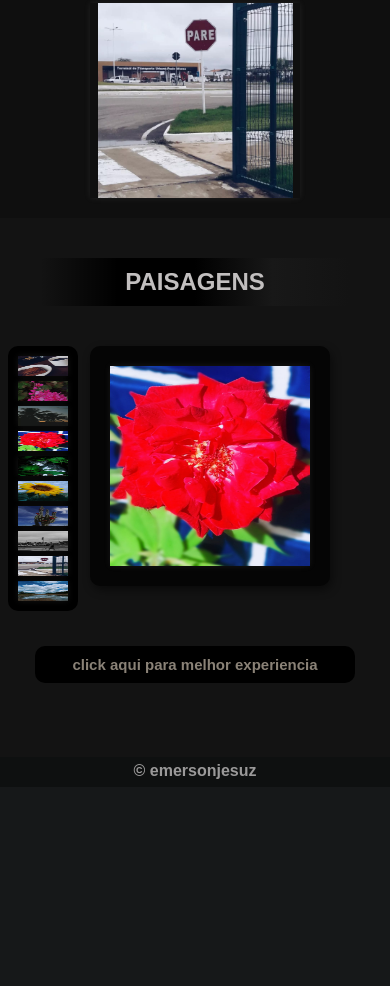
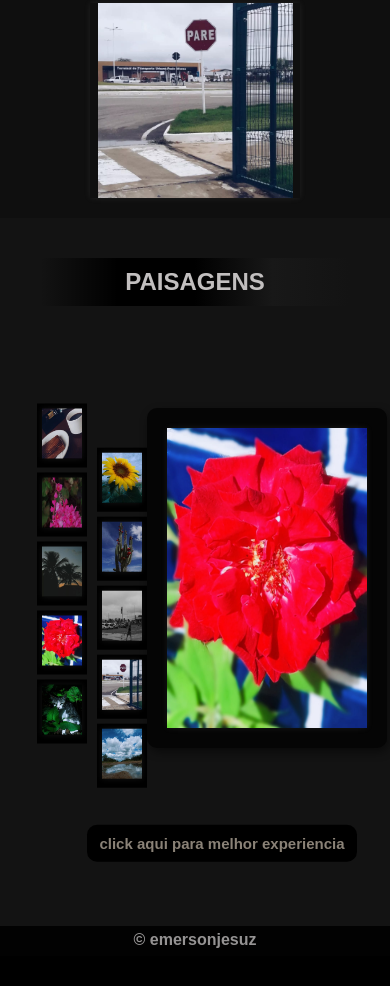
Before and after one commit to emersonjesuz/respositorio, a plain HTML site: page site002/index.html in a window 390 px wide. Shown: the part 578-1564 px from the top of the page. Before the commit the page ends 1365 px from the top, so only its background shows below. Drawn offline with Linux system fonts and the light colour scheme.

Commit message:
atualizaçao

```diff
--- a/site002/estilo/site.css
+++ b/site002/estilo/site.css
@@ -10,7 +10,7 @@
 
 body{
     font-family: Arial, Helvetica, sans-serif;
-    background-color: rgba(17, 19, 20, 0.977);
+    background-color: #000000;
     width: 100%;
 
 }
@@ -28,6 +28,7 @@ header > h1{
     font-size: 5em;
     text-shadow: 0px 0px 3px rgba(0, 0, 0, 0.56);
 }
+
 header > p{
     text-shadow: 0px 0px 3px rgba(0, 0, 0, 0.56);
 }
@@ -136,6 +137,9 @@ img{
 /**/
 #caixa{
     position: relative;
+    display: block;
+    margin: auto;
+    width: 100%;
 }
 .conteiner > div > img {
     width: 100%;
@@ -144,26 +148,40 @@ img{
 
 }
 .conteiner{
-    display: flexbox;
-    align-content: center;
-    width: 60px;
+    display: block;
+    align-content: flex-end;
+    align-items: flex-end;
+    width: 80px;
+    height: 300px;
     margin: auto;
-    padding: 5px;
-    background: black;
-    position: absolute;
-
-    border-radius: 10px;
+    padding: 0px;
 
 
 
+    border-radius: 5px;
+
+
+    transform: translate(80%, 35%);
 
 }
 .conteiner > div{
+    background-color:black ;
+    padding: 5px;
+}
+.fila1{
+    margin: 5px ;
+    width: 80px;
 
+    transform: translate(-5%,-92%);
+
+}
+
+.fila2{
     margin: 5px ;
-    width: 50px;
-    height: 47.5px;
-    background-color: rgb(12, 10, 12);
+    width: 80px;
+
+    transform: translate(100%,-592%);
+
 }
 /* albool de foto*/
 .t{
@@ -186,17 +204,20 @@ a{
 }
 #res{
     background-color: rgb(5, 5, 5);
-
-    width: 500px;
-    margin: auto;
+    margin:auto;
+    width: 400px;
     padding: 20px;
-    height: 500px;
+    height: 400px;
 
     box-shadow: 2px 4px 10px rgba(0, 0, 0, 0.488);
+
+
+
+    transform: translate(30%,-50%);
 }#foto{
     width: 100%;
     height: 100%;
-    display: block;
+
     margin: auto;
 
 }
@@ -227,6 +248,10 @@ footer > p{
 @media (max-width:1500px){
     .conteiner{
         margin-left: 20%;
+
+    }
+    .conteiner > div{
+
     }
 }
 @media (max-width:1200px){
@@ -244,18 +269,35 @@ footer > p{
         margin-left: 5%;
     }
 }
-@media (max-width:780px){
+@media (max-width:800px){
     *{margin: 0px;}
     nav{
         text-align: center;
     }
    #res {
         border-radius: 10px;
-        width: 400px;
-        height: 400px;
+        width: 300px;
+        height: 300px;
+
+        transform: translate(39%, -60%);
     }
     .conteiner{
         margin-left: 9%;
+    }
+    .fila1{
+        margin: 5px ;
+        width: 60px;
+
+        transform: translate(-5%,-82%);
+
+    }
+
+    .fila2{
+        margin: 5px ;
+        width: 60px;
+
+        transform: translate(100%,-552%);
+
     }
     .t{
         width: 300px;
@@ -263,6 +305,7 @@ footer > p{
     }
     #cor-body{
         margin-bottom: 0px;
+        height: 50%;
     }
 }
 @media (max-width:750px){
@@ -278,8 +321,20 @@ footer > p{
     .conteiner{
         margin-left: 8%;
     }
-    .conteiner > div{
-        height: 30px;
+    .fila1{
+        margin: 5px ;
+        width: 60px;
+
+        transform: translate(-5%,-82%);
+
+    }
+
+    .fila2{
+        margin: 5px ;
+        width: 60px;
+
+        transform: translate(100%,-552%);
+
     }
     .t{
         width: 300px;
@@ -296,19 +351,36 @@ footer > p{
     }
    #res {
         border-radius: 10px;
-        width: 300px;
-        height: 300px;
+        width: 200px;
+        height: 200px;
     }
     .conteiner{
         margin-left: 9%;
     }
+    .fila1{
+        margin: 5px ;
+        width: 50px;
+
+        transform: translate(-5%,-82%);
+
+    }
+
+    .fila2{
+        margin: 5px ;
+        width: 50px;
+
+        transform: translate(100%,-552%);
+
+    }
     .t{
-        width: 300px;
+        width: 250px;
         font-size: 15px;
+
+        transform: translate(35%, -240%);
     }
     #cor-body{
         margin-bottom: 0px;
-        height: 80vh;
+        height: 100vh;
     }
 }
 @media (max-width:600px){
@@ -318,11 +390,26 @@ footer > p{
     }
    #res {
         border-radius: 10px;
-        width: 300px;
-        height: 300px;
+        width: 200px;
+        height: 200px;
     }
     .conteiner{
         margin-left: 3%;
+    }
+    .fila1{
+        margin: 5px ;
+        width: 60px;
+
+        transform: translate(-5%,-82%);
+
+    }
+
+    .fila2{
+        margin: 5px ;
+        width: 60px;
+
+        transform: translate(100%,-552%);
+
     }
     .t{
         width: 300px;
@@ -330,7 +417,7 @@ footer > p{
     }
     #cor-body{
         margin-bottom: 0px;
-        height: 70vh;
+        height: 100vh;
     }
 }
 @media (max-width:520px){
@@ -340,25 +427,39 @@ footer > p{
     }
    #res {
         border-radius: 10px;
-        width: 300px;
+        width: 200px;
         height: 300px;
-        margin-left: 23%;
+
     }
     .conteiner{
         margin-left: 2%;
 
     }
-    .conteiner > div{
-        height: 30px;
+    .fila1{
+
+        width: 50px;
+
+        transform: translate(-20%,-82%);
+
+    }
+
+    .fila2{
+
+        width: 50px;
+
+        transform: translate(90%,-552%);
+
     }
     .t{
-        width: 300px;
+        width: 250px;
         font-size: 15px;
-        margin-top: 60px;
+
+        transform: translate(30%,-300%);
     }
     #cor-body{
         margin-bottom: 0px;
-        height: 80vh;
+        height: 110vh;
+        width: 96vw;
     }
 }
 @media (max-width:450px){
@@ -379,23 +480,39 @@ footer > p{
    #res {
         border-radius: 10px;
         width: 200px;
-        height: 200px;
-        margin-left: 23%;
+        height: 300px;
+
+        transform: translate(30%,-70%);
     }
     .conteiner{
         margin-left: 2%;
 
     }
-    .conteiner > div{
-        height: 20px;
+    .fila1{
+        margin: 5px ;
+        width: 40px;
+
+        transform: translate(-80%,-82%);
+
+    }
+
+    .fila2{
+        margin: 5px ;
+        width: 40px;
+
+        transform: translate(40%,-552%);
+
     }
     .t{
-        width: 300px;
+        width: 250px;
         font-size: 15px;
-        margin-top: 60px;
+
+
+        transform: translate(10%,-490%);
     }
     #cor-body{
         margin-bottom: 0px;
-        height: 50vh;
+        height: 70vh;
+        width: 100vw;
     }
 }
--- a/site002/index.html
+++ b/site002/index.html
@@ -16,7 +16,7 @@
 
         4 rodapé com as redes sociais e telefone pra contato email -->
     <header id="header">
-        <h1>Polyana</h1>
+        <h1 id="titulo">Polyana</h1>
         <p>Designer e Fotografia</p>
     </header>
     <nav  id="nav">
@@ -64,36 +64,39 @@
                 </h1>
             </main>
             <section class="conteiner">
-                <div onclick="img1()">
+                <div class="fila1"  onclick="img1()">
                     <img src="albool/chicara.jpg" alt="">
                 </div>
-                <div onclick="img2()">
+                <div class="fila1" onclick="img2()">
                     <img src="albool/abelha.jpg" >
                 </div>
-                <div onclick="img3()">
+                <div  class="fila1" onclick="img3()">
                     <img src="albool/coqueiro.jpg" alt="">
                 </div>
-                <div onclick="img4()">
+                <div class="fila1" onclick="img4()">
                     <img src="albool/flor-verm.jpg" alt="">
                 </div>
-                <div onclick="img5()">
+                <div  class="fila1" onclick="img5()">
                     <img src="albool/gato.jpg" alt="">
                 </div>
-                <div onclick="img6()">
+                <div class="fila2" onclick="img6()">
                     <img src="albool/girasol.jpg" alt="">
                 </div>
-                <div onclick="img7()">
+                <div class="fila2"  onclick="img7()">
                     <img src="albool/madacaru.jpg" alt="">
                 </div>
-                <div onclick="img8()">
+                <div class="fila2"  onclick="img8()">
                     <img  src="albool/mulher-preto.jpg" alt="">
                 </div>
-                <div onclick="img9()">
+                <div class="fila2" onclick="img9()">
                     <img src="albool/placa-pare.jpg" alt="">
                 </div>
-                <div onclick="img10()">
+                <div class="fila2" onclick="img10()">
                     <img src="albool/poça-dagua.jpg" alt="">
                 </div>
+
+                </a>
+            </div>
             </section>
             <div id="res">
                 <img id="foto" src="imagens/IMG-20220603-WA0001.jpg" alt="">
@@ -101,9 +104,7 @@
             <div class="t-caixa">
                 <a href="https://www.instagram.com/polli_ana_st/?hl=pt-br" target="_blank">
                     <p class="t">click aqui para melhor experiencia</p>
-                </a>
             </div>
-        </div>
     </div>
 
     <footer>
--- a/site002/script1.js
+++ b/site002/script1.js
@@ -5,12 +5,14 @@ var body = document.getElementById('cor-body')
 var header = document.getElementById('header')
 var nav = document.getElementById('nav')
 
+
 function img1(){
 
     img.src ='imagens/IMG-20220603-WA0003.jpg'
     body.style.background = '#251410df'
     header.style.background ='#251410df'
     nav.style.background ='#251410df'
+    header.style.color='#f0f8ffa4'
 }
 
 function img2(){
@@ -18,7 +20,7 @@ function img2(){
     body.style.background ='#935880'
     header.style.background ='#935880'
     nav.style.background ='#935880'
-
+    header.style.color='#000000'
 }
 
 function img3(){
@@ -26,6 +28,7 @@ function img3(){
     body.style.background ='#656d81'
     header.style.background ='#656d81'
     nav.style.background ='#656d81'
+    header.style.color='#000000'
 }
 
 function img4(){
@@ -33,6 +36,7 @@ function img4(){
     body.style.background ='#952130'
     header.style.background ='#952130'
     nav.style.background ='#952130'
+    header.style.color='#000000'
 }
 
 function img5(){
@@ -40,6 +44,7 @@ function img5(){
     body.style.background ='#225826'
     header.style.background ='#225826'
     nav.style.background ='#225826'
+    header.style.color='#000000'
 }
 
 function img6(){
@@ -47,6 +52,7 @@ function img6(){
     body.style.background ='#8f9a47'
     header.style.background ='#8f9a47'
     nav.style.background ='#8f9a47'
+    header.style.color='#000000'
 }
 
 function img7(){
@@ -54,6 +60,7 @@ function img7(){
     body.style.background ='#384d7a'
     header.style.background ='#384d7a'
     nav.style.background ='#384d7a'
+    header.style.color='#000000'
 }
 
 
@@ -63,6 +70,7 @@ function img8(){
     body.style.background ='#b4b5b7 '
     header.style.background ='#b4b5b7'
     nav.style.background ='#b4b5b7'
+    header.style.color='#000000'
 }
 
 
@@ -71,6 +79,7 @@ function img9(){
     body.style.background ='#86665b '
     header.style.background ='#86665b'
     nav.style.background ='#86665b'
+    header.style.color='#000000'
 }
 
 function img10(){
@@ -78,4 +87,5 @@ function img10(){
     body.style.background ='#abb1ed '
     header.style.background ='#abb1ed'
     nav.style.background ='#abb1ed'
+    header.style.color='#000000'
 }
```
